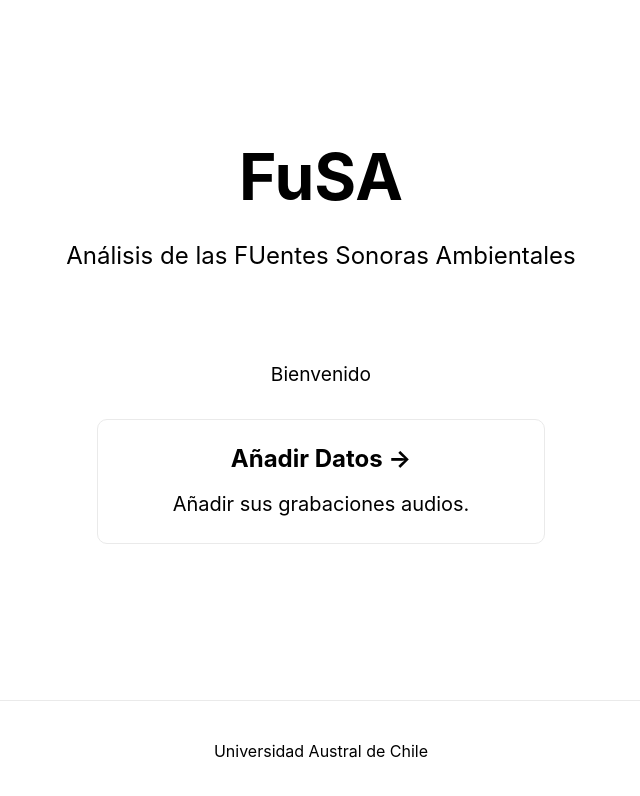
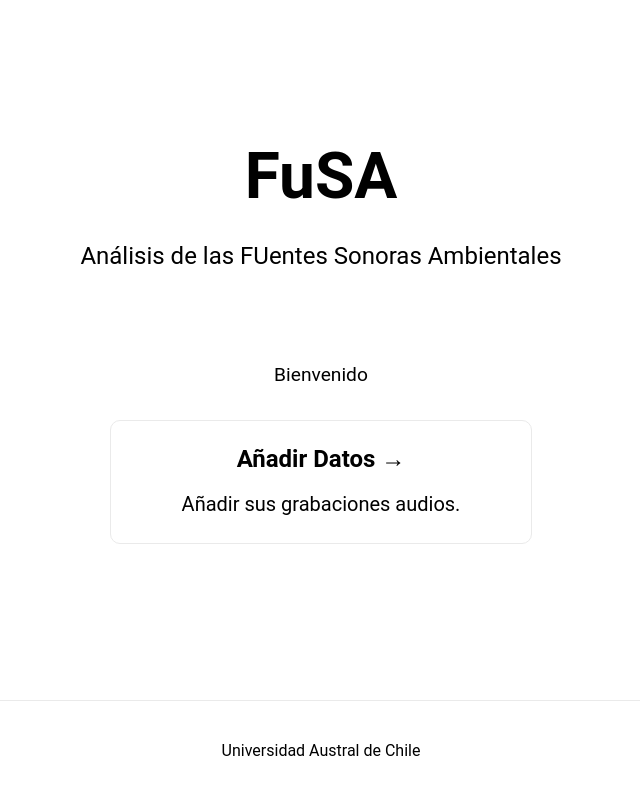
Before and after one commit to fusa-project/fusa-public, a Next.js app: page / in a window 1280 px wide. Shown: the top 796 px of the page, without its empty margins (319-959 px from the left). Built offline with nearby package versions, Linux system fonts and the light colour scheme; no server answers.

Commit message:
Fonts unified

```diff
--- a/src/style/index.css
+++ b/src/style/index.css
@@ -2,9 +2,7 @@ html,
 body {
     padding: 0;
     margin: 0;
-    font-family: -apple-system, BlinkMacSystemFont, Segoe UI, Roboto,
-        Oxygen, Ubuntu, Cantarell, Fira Sans, Droid Sans, Helvetica Neue,
-        sans-serif;
+    font-family: "Roboto", "Helvetica", "Arial", sans-serif;
 }
 
 * {
@@ -90,8 +88,7 @@ code {
     border-radius: 5px;
     padding: 0.75rem;
     font-size: 1.1rem;
-    font-family: Menlo, Monaco, Lucida CAuthProvidernsole, Liberation Mono,
-    DejaVu Sans Mono, Bitstream Vera Sans Mono, Courier New, monospace;
+    font-family: "Roboto", "Helvetica", "Arial", sans-serif;
 }
 
 .grid {
```
